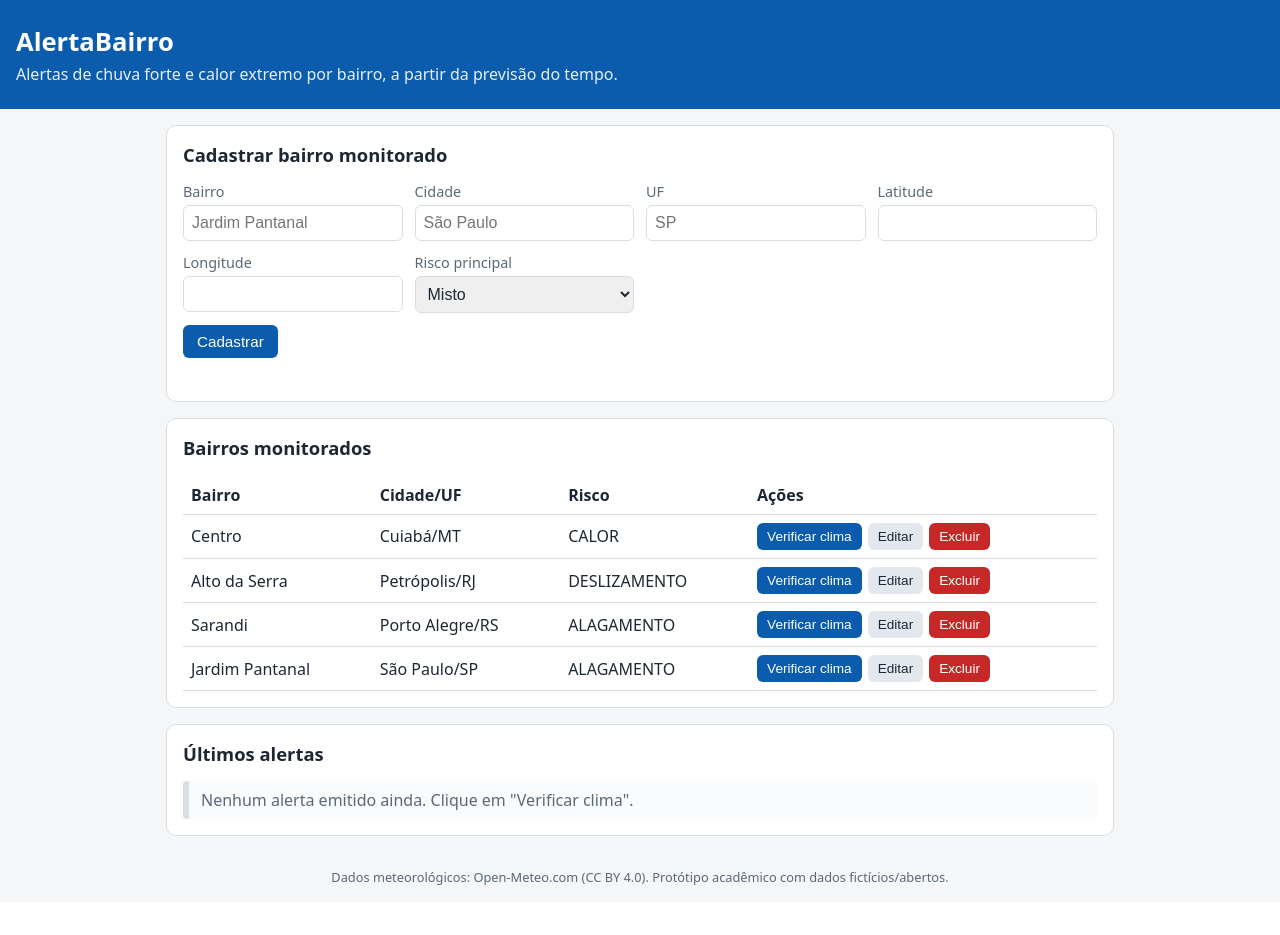
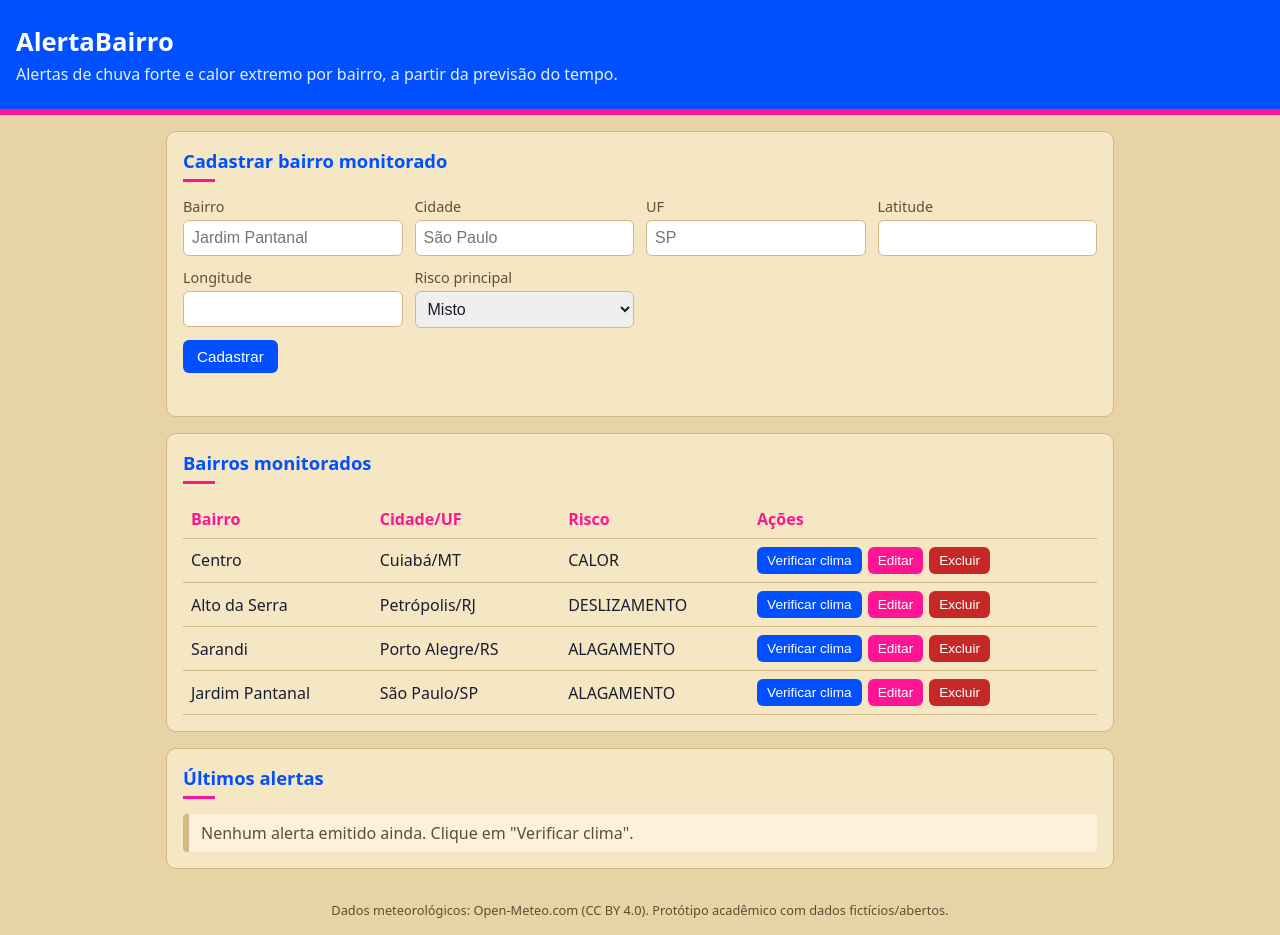
Before and after one commit to Enrico525/GS-Coding, a Flask app: page / in a window 1280 px wide. Before the commit the page ends 885 px from the top, so only its background shows below. Run offline with Flask 3, Linux system fonts and the light colour scheme; data comes from the database, SQL or seed files in the repository; data that the repository does not hold is empty; parts of the project's set-up code (start-up, migrations or seed data) failed here and were passed over.

Commit message:
Muda as cores da interface para rosa choque, azul e bege
Co-Authored-By: Claude Opus 5.5 <noreply@anthropic.com>
Claude-Session: https://claude.ai/code/session_01TPxjU57NgeKtv2SG3vM4MH

```diff
--- a/static/style.css
+++ b/static/style.css
@@ -1,24 +1,25 @@
 :root {
-  --fundo: #f4f6f8; --cartao: #ffffff; --texto: #1d2733; --suave: #5b6876;
-  --primaria: #0b5cad; --borda: #d8dee5;
+  --fundo: #e8d3a6; --cartao: #f5e6c4; --texto: #1b1d2e; --suave: #5e4f33;
+  --primaria: #0050ff; --borda: #d2b884; --rosa: #ff1493;
   --atencao: #f2c200; --alerta: #ef7d00; --emergencia: #c62828;
 }
 * { box-sizing: border-box; }
 body { margin: 0; font-family: system-ui, -apple-system, "Segoe UI", Roboto, sans-serif;
        background: var(--fundo); color: var(--texto); }
-header { background: var(--primaria); color: #fff; padding: 24px 16px; }
+header { background: var(--primaria); color: #fff; padding: 24px 16px; border-bottom: 6px solid var(--rosa); }
 header h1 { margin: 0 0 4px; font-size: 1.6rem; }
 header p { margin: 0; opacity: .9; }
 main { max-width: 980px; margin: 0 auto; padding: 16px; display: grid; gap: 16px; }
 .cartao { background: var(--cartao); border: 1px solid var(--borda); border-radius: 10px; padding: 16px; }
-h2 { margin-top: 0; font-size: 1.15rem; }
+h2 { margin-top: 0; font-size: 1.15rem; color: var(--primaria); }
+h2::after { content: ""; display: block; width: 32px; height: 3px; margin-top: 6px; background: var(--rosa); }
 .grade { display: grid; grid-template-columns: repeat(auto-fit, minmax(180px, 1fr)); gap: 12px; }
 label { display: flex; flex-direction: column; font-size: .9rem; color: var(--suave); gap: 4px; }
 input, select { padding: 8px; border: 1px solid var(--borda); border-radius: 6px; font-size: 1rem; color: var(--texto); }
 .acoes { margin-top: 12px; display: flex; gap: 8px; flex-wrap: wrap; }
 button { padding: 8px 14px; border: 0; border-radius: 6px; background: var(--primaria); color: #fff;
          font-size: .95rem; cursor: pointer; }
-button.secundario { background: #e3e8ee; color: var(--texto); }
+button.secundario { background: var(--rosa); color: #fff; }
 button.perigo { background: var(--emergencia); }
 button:disabled { opacity: .6; cursor: wait; }
 #mensagem { min-height: 1.2em; margin: 8px 0 0; }
@@ -27,10 +28,11 @@ button:disabled { opacity: .6; cursor: wait; }
 .tabela { overflow-x: auto; }
 table { width: 100%; border-collapse: collapse; }
 th, td { text-align: left; padding: 8px; border-bottom: 1px solid var(--borda); }
+th { color: var(--rosa); }
 td.botoes { display: flex; gap: 6px; flex-wrap: wrap; }
 td.botoes button { padding: 6px 10px; font-size: .85rem; }
 .alertas { list-style: none; padding: 0; margin: 0; display: grid; gap: 8px; }
-.alertas li { border-left: 6px solid var(--borda); padding: 8px 12px; background: #fafbfc; border-radius: 4px; }
+.alertas li { border-left: 6px solid var(--borda); padding: 8px 12px; background: #fbf1dc; border-radius: 4px; }
 .alertas li.ATENCAO { border-color: var(--atencao); }
 .alertas li.ALERTA { border-color: var(--alerta); }
 .alertas li.EMERGENCIA { border-color: var(--emergencia); }
```
